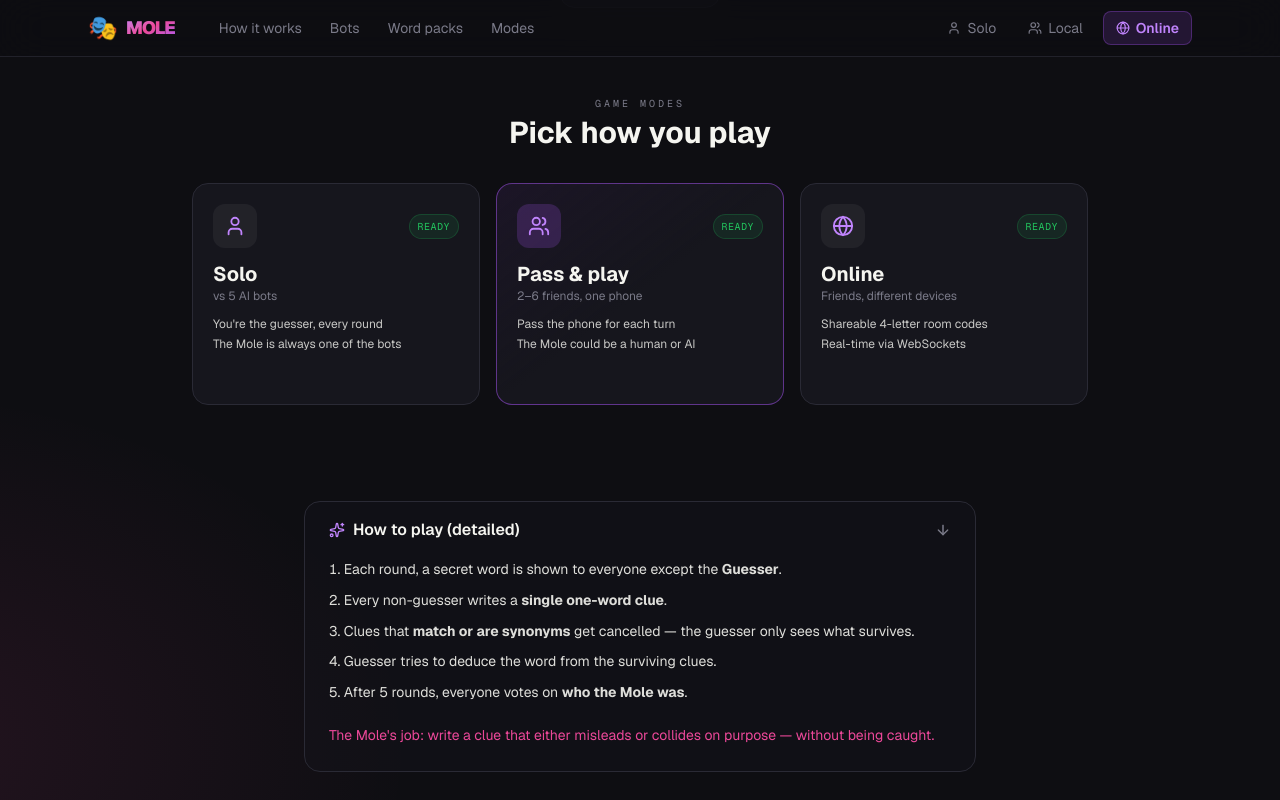
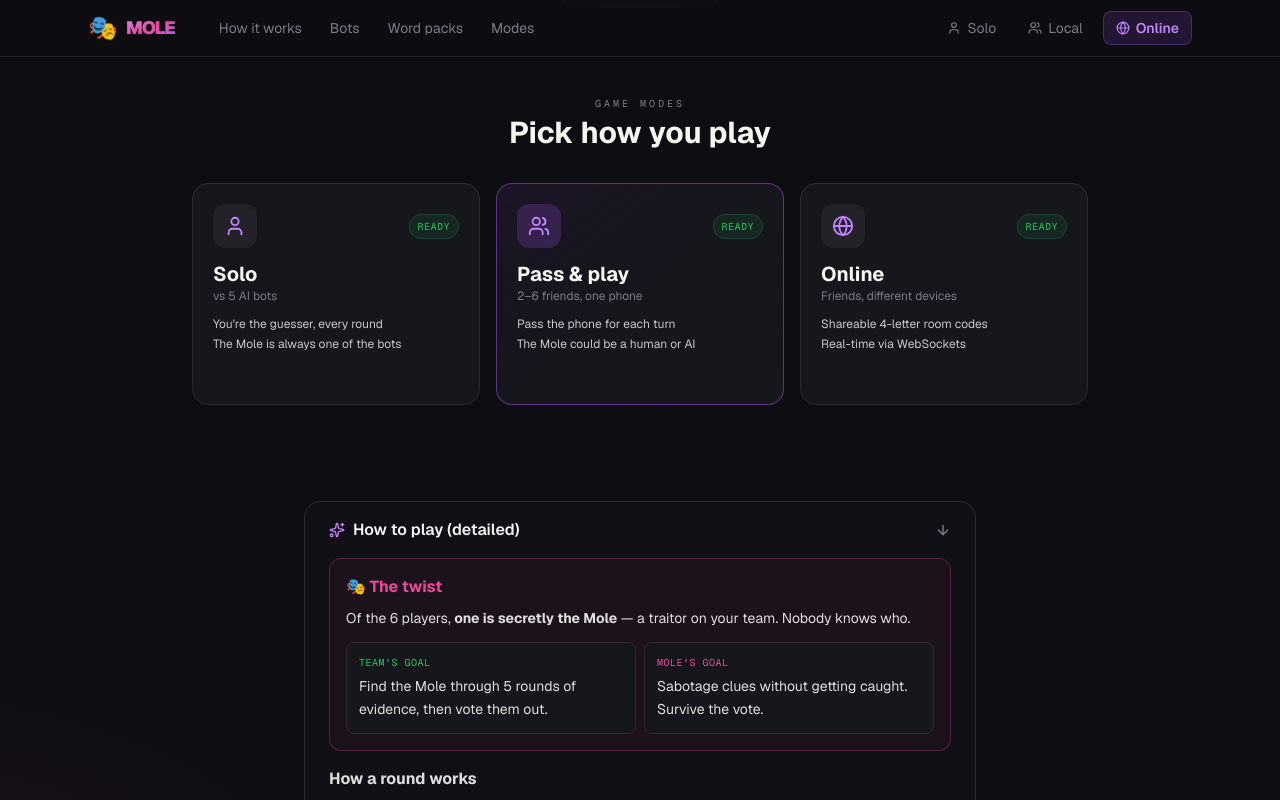
Before and after one commit to aliyawqx/mole-party-game, a Next.js app: page / in a window 1280 px wide. Both pictures are taken after a click on the heading "How to play (detailed)". Shown: the part 1625-2425 px from the top of the page. Built offline with nearby package versions, Linux system fonts and the light colour scheme.

Commit message:
rewrite how to play lead with mole twist

```diff
--- a/app/page.tsx
+++ b/app/page.tsx
@@ -137,28 +137,65 @@ export default function Home() {
                 className="ml-auto text-muted transition-transform group-open:rotate-90"
               />
             </summary>
-            <div className="px-6 pb-6 space-y-3 text-sm leading-relaxed text-foreground/90">
-              <ol className="list-decimal list-inside space-y-2">
+            <div className="px-6 pb-6 space-y-4 text-sm leading-relaxed text-foreground/90">
+              {/* The twist first */}
+              <div className="bg-pink/5 border border-pink/30 rounded-xl p-4 space-y-2">
+                <div className="text-pink font-bold text-base">
+                  🎭 The twist
+                </div>
+                <p>
+                  Of the 6 players, <strong>one is secretly the Mole</strong> — a traitor on your team. Nobody knows who.
+                </p>
+                <div className="grid grid-cols-1 sm:grid-cols-2 gap-2 pt-1">
+                  <div className="bg-card border border-border rounded-lg p-3">
+                    <div className="text-[10px] uppercase tracking-wider text-success font-mono mb-1">
+                      Team&apos;s goal
+                    </div>
+                    <div>
+                      Find the Mole through 5 rounds of evidence, then vote them out.
+                    </div>
+                  </div>
+                  <div className="bg-card border border-border rounded-lg p-3">
+                    <div className="text-[10px] uppercase tracking-wider text-pink font-mono mb-1">
+                      Mole&apos;s goal
+                    </div>
+                    <div>
+                      Sabotage clues without getting caught. Survive the vote.
+                    </div>
+                  </div>
+                </div>
+              </div>
+
+              {/* Round mechanic */}
+              <div>
+                <div className="font-bold text-base mb-2">How a round works</div>
+                <ol className="list-decimal list-inside space-y-1.5">
                   <li>
-                  Each round, a secret word is shown to everyone except the{" "}
+                    A secret word is shown to everyone except the{" "}
                     <strong>Guesser</strong>.
                   </li>
                   <li>
-                  Every non-guesser writes a <strong>single one-word clue</strong>.
+                    Every other player (including the Mole) writes a{" "}
+                    <strong>single one-word clue</strong>.
                   </li>
                   <li>
-                  Clues that <strong>match or are synonyms</strong> get cancelled — the guesser only sees what survives.
+                    Clues that <strong>match or are synonyms</strong> cancel out — the guesser only sees what survives.
                   </li>
                   <li>
-                  Guesser tries to deduce the word from the surviving clues.
-                </li>
-                <li>
-                  After 5 rounds, everyone votes on{" "}
-                  <strong>who the Mole was</strong>.
+                    The Guesser tries to deduce the word.
                   </li>
                 </ol>
-              <div className="pt-2 text-pink">
-                The Mole&apos;s job: write a clue that either misleads or collides on purpose — without being caught.
+                <p className="mt-3 text-muted text-xs">
+                  The Mole hides in plain sight — writes clues like everyone else, but picks ones that mislead the guesser (e.g. for BANK they write &quot;money&quot;, pushing you away from river-bank) or that collide with another player&apos;s likely clue to cancel useful hints.
+                </p>
+              </div>
+
+              {/* End game */}
+              <div>
+                <div className="font-bold text-base mb-2">After 5 rounds</div>
+                <p>
+                  Everyone votes on <strong>who they think is the Mole</strong>. If the majority is right — team wins. If wrong — the Mole escapes and wins.
+                </p>
               </div>
             </div>
           </details>
```
Lines whose indentation alone changed are shown as unchanged.
